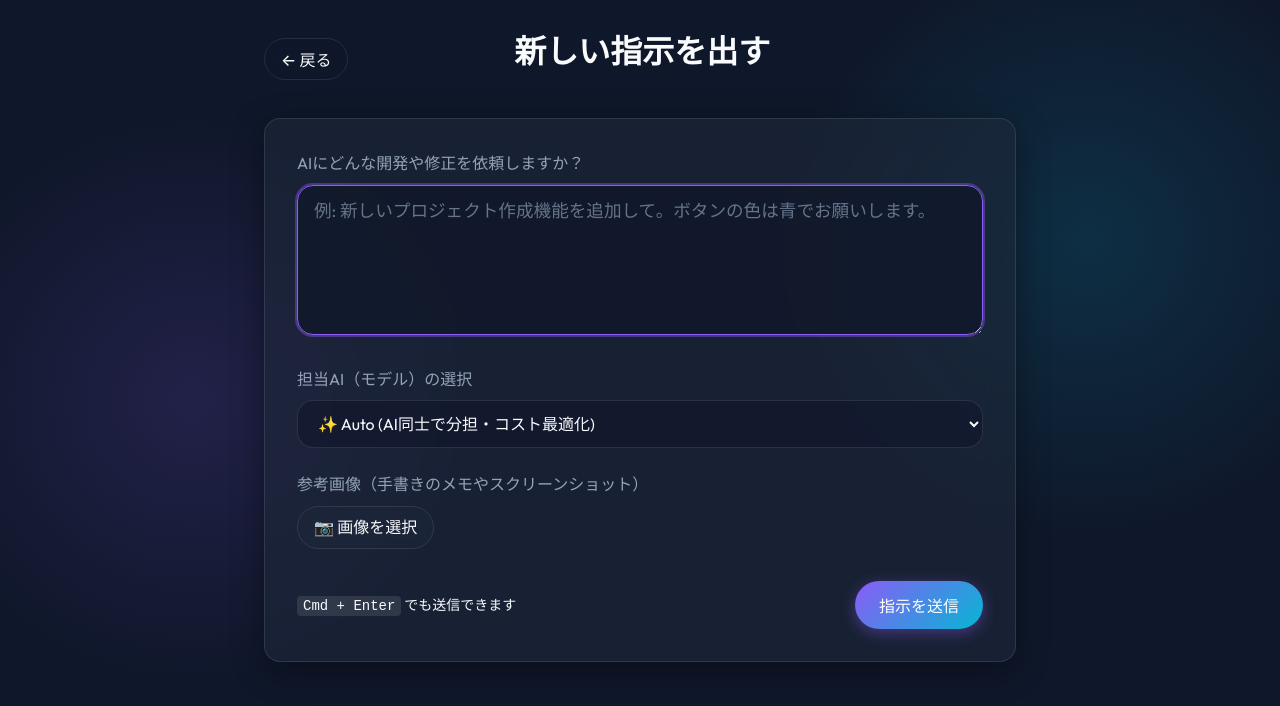
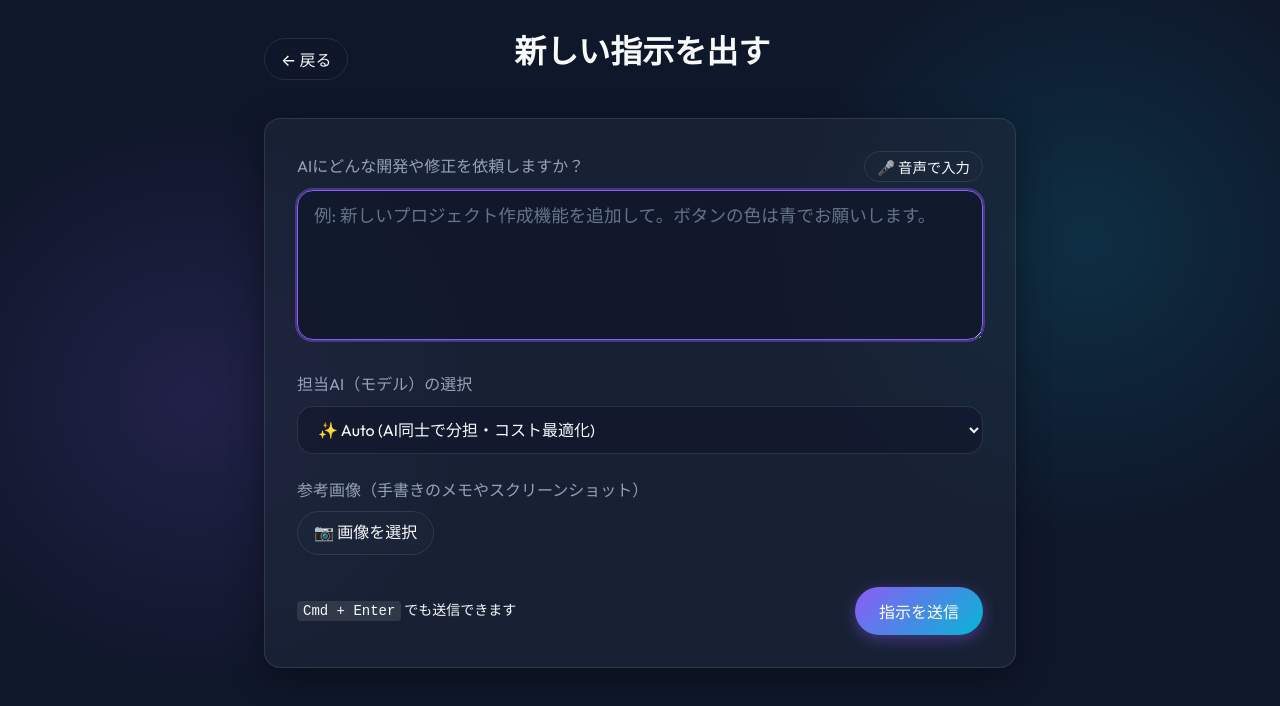
Before and after one commit to spitarmy/dev-core-, a Next.js app in the folder apps/web/: page /task/new in a window 1280 px wide. Shown: the top 706 px of the page. Built offline with nearby package versions, Linux system fonts and the light colour scheme; no server answers.

Commit message:
feat: Implement Voice Assistant capability (Phase 11)

```diff
--- a/apps/web/src/app/task/new/page.tsx
+++ b/apps/web/src/app/task/new/page.tsx
@@ -12,8 +12,44 @@ export default function NewTaskPage() {
   const [image, setImage] = useState<File | null>(null);
   const [imagePreview, setImagePreview] = useState<string | null>(null);
   const [isSubmitting, setIsSubmitting] = useState(false);
+  const [isListening, setIsListening] = useState(false);
   const [error, setError] = useState<string | null>(null);
   const router = useRouter();
+
+  const startListening = () => {
+    if (typeof window === 'undefined') return;
+
+    const SpeechRecognition = (window as any).SpeechRecognition || (window as any).webkitSpeechRecognition;
+    if (!SpeechRecognition) {
+      alert("お使いのブラウザは音声入力に対応していません。（SafariやChromeをご利用ください）");
+      return;
+    }
+
+    const recognition = new SpeechRecognition();
+    recognition.lang = 'ja-JP';
+    recognition.interimResults = false;
+    recognition.maxAlternatives = 1;
+
+    recognition.onstart = () => {
+      setIsListening(true);
+    };
+
+    recognition.onresult = (event: any) => {
+      const transcript = event.results[0][0].transcript;
+      setPrompt((prev) => prev + (prev ? "\n" : "") + transcript);
+    };
+
+    recognition.onerror = (event: any) => {
+      console.error("Speech recognition error", event.error);
+      setIsListening(false);
+    };
+
+    recognition.onend = () => {
+      setIsListening(false);
+    };
+
+    recognition.start();
+  };
 
   const handleImageChange = (e: React.ChangeEvent<HTMLInputElement>) => {
     if (e.target.files && e.target.files[0]) {
@@ -77,12 +113,22 @@ export default function NewTaskPage() {
         <div className="glass-panel" style={{ padding: '2rem' }}>
           <form onSubmit={handleSubmit}>
             <div style={{ marginBottom: '1.5rem' }}>
-              <label
-                htmlFor="prompt"
-                style={{ display: 'block', marginBottom: '0.5rem', color: 'var(--text-secondary)' }}
-              >
-                AIにどんな開発や修正を依頼しますか？
-              </label>
+              <div style={{ display: 'flex', justifyContent: 'space-between', alignItems: 'center', marginBottom: '0.5rem' }}>
+                <label
+                  htmlFor="prompt"
+                  style={{ color: 'var(--text-secondary)' }}
+                >
+                  AIにどんな開発や修正を依頼しますか？
+                </label>
+                <button
+                  type="button"
+                  onClick={startListening}
+                  className={`btn ${isListening ? 'btn-danger' : 'btn-outline'}`}
+                  style={{ padding: '0.25rem 0.75rem', fontSize: '0.9rem', borderRadius: '20px' }}
+                >
+                  {isListening ? '🔴 録音中...' : '🎤 音声で入力'}
+                </button>
+              </div>
               <textarea
                 id="prompt"
                 className="input-glass"
```
